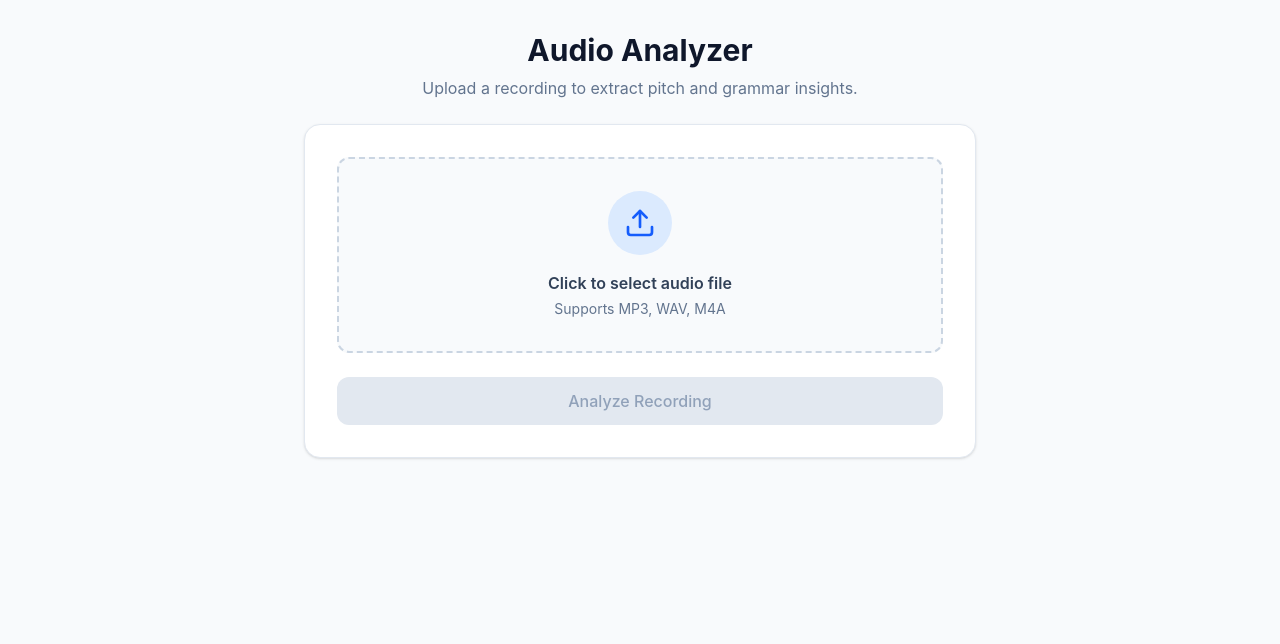
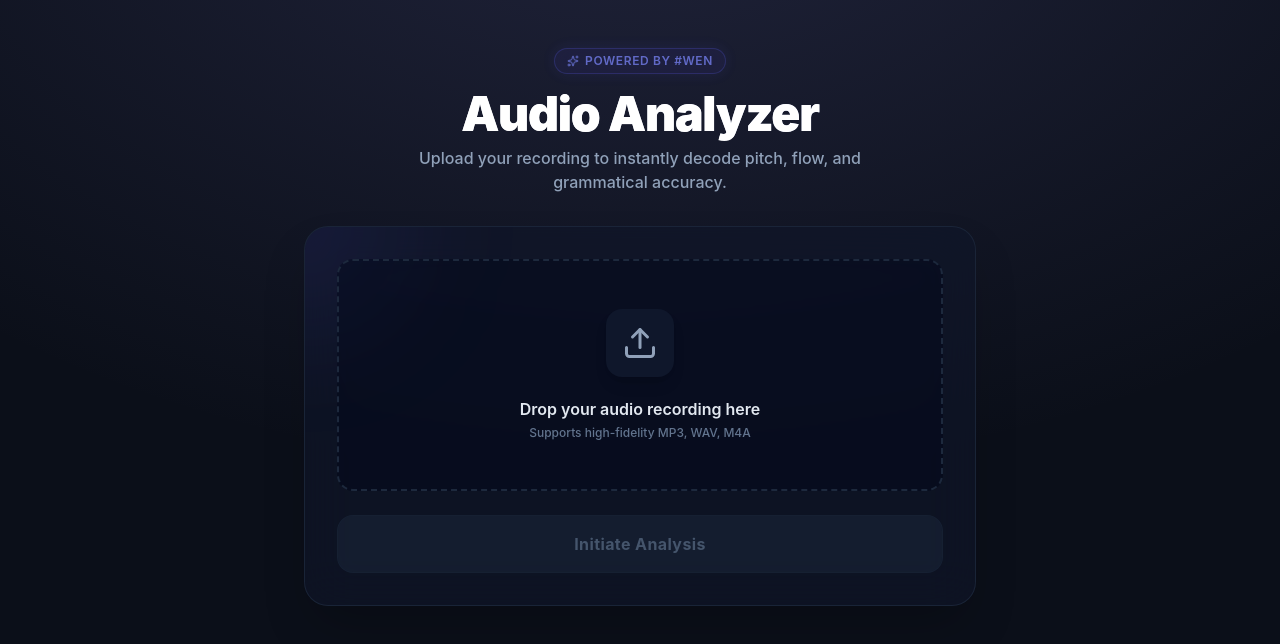
Before and after one commit to rickypanu/audio-analysis, a React (Vite) app in the folder client/: page / in a window 1280 px wide. Shown: the top 644 px of the page. Built offline with nearby package versions, Linux system fonts and the light colour scheme.

Commit message:
frontend

```diff
--- a/client/src/pages/Dashboard.jsx
+++ b/client/src/pages/Dashboard.jsx
@@ -1,21 +1,31 @@
-import React, { useState } from 'react';
-import { Upload, FileAudio, Loader2, CheckCircle, AlertCircle, Activity, Type } from 'lucide-react';
+import React, { useState } from "react";
+import {
+  Upload,
+  FileAudio,
+  Loader2,
+  CheckCircle,
+  AlertCircle,
+  Activity,
+  Type,
+  Sparkles,
+} from "lucide-react";
+import { analyzeAudio } from "../services/api";
 
 export default function Dashboard() {
   const [file, setFile] = useState(null);
   const [uploading, setUploading] = useState(false);
   const [result, setResult] = useState(null);
-  const [error, setError] = useState('');
+  const [error, setError] = useState("");
 
   const handleFileChange = (e) => {
     if (e.target.files && e.target.files[0]) {
       const selectedFile = e.target.files[0];
-      if (selectedFile.type.startsWith('audio/')) {
+      if (selectedFile.type.startsWith("audio/")) {
         setFile(selectedFile);
         setResult(null);
-        setError('');
+        setError("");
       } else {
-        setError('Please select a valid audio file (e.g., MP3, WAV).');
+        setError("Please select a valid audio file (e.g., MP3, WAV).");
         setFile(null);
       }
     }
@@ -25,48 +35,49 @@ export default function Dashboard() {
     if (!file) return;
 
     setUploading(true);
-    setError('');
-
-    // FormData is required to send files over HTTP
-    const formData = new FormData();
-    formData.append('file', file);
+    setError("");
 
     try {
-      // Ensure this URL matches your FastAPI server's address and port
-      const response = await fetch('http://127.0.0.1:8000/api/analyze-audio', {
-        method: 'POST',
-        body: formData,
-        // Note: Do NOT set 'Content-Type' header here.
-        // The browser automatically sets it to 'multipart/form-data' with the correct boundary.
-      });
-
-      if (!response.ok) {
-        const errorData = await response.json();
-        throw new Error(errorData.detail || 'Upload failed');
-      }
-
-      const data = await response.json();
+      const data = await analyzeAudio(file);
       setResult(data);
     } catch (err) {
-      setError(err.message || 'Could not connect to the server. Is FastAPI running?');
+      setError(
+        err.message || "Could not connect to the server. Is the backend awake?",
+      );
     } finally {
       setUploading(false);
     }
   };
 
   return (
-    <div className="min-h-screen bg-slate-50 p-8 font-sans text-slate-800">
-      <div className="max-w-2xl mx-auto space-y-6">
+    <div className="min-h-screen bg-[#0B0F19] bg-[radial-gradient(ellipse_80%_80%_at_50%_-20%,rgba(120,119,198,0.2),rgba(255,255,255,0))] p-6 md:p-12 font-sans text-slate-100 antialiased">
+      <div className="max-w-2xl mx-auto space-y-8">
+        {/* Top Branding & Header */}
+        <div className="text-center space-y-4 relative">
+          {/* #weN Premium Glow Badge */}
+          <div className="inline-flex items-center gap-1.5 px-3 py-1 rounded-full bg-indigo-500/10 border border-indigo-500/30 text-indigo-400 text-xs font-semibold tracking-wider uppercase backdrop-blur-md shadow-[0_0_15px_rgba(99,102,241,0.15)] animate-pulse">
+            <Sparkles size={12} />
+            Powered by #weN
+          </div>
 
-        {/* Header */}
-        <div className="text-center space-y-2">
-          <h1 className="text-3xl font-bold text-slate-900">Audio Analyzer</h1>
-          <p className="text-slate-500">Upload a recording to extract pitch and grammar insights.</p>
+          <div className="space-y-2">
+            <h1 className="text-4xl md:text-5xl font-black tracking-tight text-white bg-clip-text text-transparent bg-gradient-to-r from-white via-slate-200 to-indigo-200">
+              Audio Analyzer
+            </h1>
+            <p className="text-slate-400 max-w-md mx-auto text-sm md:text-base font-medium">
+              Upload your recording to instantly decode pitch, flow, and
+              grammatical accuracy.
+            </p>
+          </div>
         </div>
 
-        {/* Upload Card */}
-        <div className="bg-white p-8 rounded-2xl shadow-sm border border-slate-200">
-          <div className="flex flex-col items-center justify-center border-2 border-dashed border-slate-300 rounded-xl p-8 bg-slate-50 hover:bg-slate-100 transition-colors">
+        {/* Main Interface Box */}
+        <div className="bg-slate-900/60 backdrop-blur-xl p-6 md:p-8 rounded-3xl border border-slate-800/80 shadow-2xl relative overflow-hidden group">
+          {/* Subtle decorative glow */}
+          <div className="absolute -top-24 -left-24 w-48 h-48 bg-indigo-500/10 rounded-full blur-3xl pointer-events-none group-hover:bg-indigo-500/15 transition-all duration-500" />
+
+          {/* Upload Dropzone */}
+          <div className="relative">
             <input
               type="file"
               accept="audio/*"
@@ -76,77 +87,123 @@ export default function Dashboard() {
             />
             <label
               htmlFor="audio-upload"
-              className="flex flex-col items-center cursor-pointer space-y-4"
+              className={`flex flex-col items-center justify-center border-2 border-dashed rounded-2xl p-8 md:p-12 cursor-pointer transition-all duration-300
+                ${
+                  file
+                    ? "border-indigo-500/50 bg-indigo-500/[0.03] hover:bg-indigo-500/[0.06]"
+                    : "border-slate-800 bg-slate-950/40 hover:bg-slate-950/80 hover:border-slate-700"
+                }`}
             >
-              <div className="p-4 bg-blue-100 text-blue-600 rounded-full">
-                {file ? <FileAudio size={32} /> : <Upload size={32} />}
+              <div
+                className={`p-4 rounded-2xl transition-all duration-300 shadow-lg
+                ${
+                  file
+                    ? "bg-indigo-500 text-white shadow-indigo-500/20"
+                    : "bg-slate-900 text-slate-400 group-hover:text-slate-300"
+                }`}
+              >
+                {file ? (
+                  <FileAudio size={36} className="animate-bounce" />
+                ) : (
+                  <Upload size={36} />
+                )}
               </div>
-              <div className="text-center">
-                <span className="font-semibold text-slate-700">
-                  {file ? file.name : 'Click to select audio file'}
+
+              <div className="text-center mt-5 space-y-1">
+                <span className="font-semibold text-base block text-slate-200 group-hover:text-white transition-colors">
+                  {file ? file.name : "Drop your audio recording here"}
                 </span>
-                <p className="text-sm text-slate-500 mt-1">
-                  {file ? `${(file.size / (1024 * 1024)).toFixed(2)} MB` : 'Supports MP3, WAV, M4A'}
-                </p>
+                <span className="text-xs text-slate-500 block font-medium">
+                  {file
+                    ? `${(file.size / (1024 * 1024)).toFixed(2)} MB`
+                    : "Supports high-fidelity MP3, WAV, M4A"}
+                </span>
               </div>
             </label>
           </div>
 
           {error && (
-            <div className="mt-4 p-3 bg-red-50 text-red-700 rounded-lg flex items-center gap-2 text-sm">
-              <AlertCircle size={16} />
-              {error}
+            <div className="mt-4 p-4 bg-red-950/30 border border-red-500/30 text-red-400 rounded-xl flex items-center gap-3 text-sm animate-in fade-in zoom-in-95">
+              <AlertCircle size={18} className="shrink-0" />
+              <span className="font-medium">{error}</span>
             </div>
           )}
 
+          {/* Action Trigger Button */}
           <button
             onClick={handleUpload}
             disabled={!file || uploading}
-            className={`w-full mt-6 py-3 px-4 rounded-xl font-medium flex items-center justify-center gap-2 transition-all
-              ${!file || uploading
-                ? 'bg-slate-200 text-slate-400 cursor-not-allowed'
-                : 'bg-blue-600 text-white hover:bg-blue-700 shadow-sm'}`}
+            className={`w-full mt-6 py-4 px-6 rounded-2xl font-bold tracking-wide text-sm md:text-base flex items-center justify-center gap-2.5 transition-all duration-300
+              ${
+                !file || uploading
+                  ? "bg-slate-800/50 text-slate-600 cursor-not-allowed border border-slate-800/30"
+                  : "bg-gradient-to-r from-indigo-600 to-violet-600 hover:from-indigo-500 hover:to-violet-500 text-white shadow-[0_4px_20px_rgba(99,102,241,0.3)] hover:shadow-[0_4px_25px_rgba(99,102,241,0.4)] active:scale-[0.98]"
+              }`}
           >
             {uploading ? (
               <>
-                <Loader2 className="animate-spin" size={20} />
-                Analyzing Audio...
+                <Loader2 className="animate-spin text-white" size={20} />
+                <span className="animate-pulse">Parsing Voice Core...</span>
               </>
             ) : (
-              'Analyze Recording'
+              "Initiate Analysis"
             )}
           </button>
         </div>
 
-        {/* Results Card */}
+        {/* Structured Results Display */}
         {result && (
-          <div className="bg-white p-8 rounded-2xl shadow-sm border border-slate-200 animate-in fade-in slide-in-from-bottom-4">
-            <div className="flex items-center gap-2 text-green-600 mb-6">
-              <CheckCircle size={24} />
-              <h2 className="text-xl font-semibold">Analysis Complete</h2>
+          <div className="bg-slate-900/80 backdrop-blur-xl p-6 md:p-8 rounded-3xl border border-indigo-500/20 shadow-2xl space-y-6 relative overflow-hidden animate-in fade-in slide-in-from-bottom-6 duration-500">
+            {/* Soft decorative background glow */}
+            <div className="absolute -right-24 -bottom-24 w-52 h-52 bg-indigo-600/10 rounded-full blur-3xl pointer-events-none" />
+
+            <div className="flex items-center justify-between border-b border-slate-800/60 pb-4">
+              <div className="flex items-center gap-2.5 text-emerald-400">
+                <CheckCircle size={22} />
+                <h2 className="text-lg font-bold tracking-tight text-white">
+                  Diagnostics Complete
+                </h2>
+              </div>
+              <span className="text-[10px] font-mono tracking-widest text-slate-500 uppercase bg-slate-950 px-2.5 py-1 rounded-md border border-slate-800">
+                ID: #weN-Engine
+              </span>
             </div>
 
+            {/* Analytic Metrics */}
             <div className="grid grid-cols-1 md:grid-cols-2 gap-4">
-              <div className="p-4 rounded-xl bg-slate-50 border border-slate-100 space-y-2">
-                <div className="flex items-center gap-2 text-slate-500 mb-1">
-                  <Activity size={18} />
-                  <span className="text-sm font-medium">Acoustic Pitch</span>
+              <div className="p-5 rounded-2xl bg-slate-950/50 border border-slate-800 hover:border-slate-700/80 transition-all duration-300 space-y-2">
+                <div className="flex items-center gap-2 text-indigo-400 mb-1">
+                  <Activity size={16} />
+                  <span className="text-xs font-bold uppercase tracking-wider">
+                    Acoustic Pitch
+                  </span>
                 </div>
-                <p className="font-semibold text-lg">{result.analysis.pitch}</p>
+                <p className="text-sm md:text-base font-semibold text-slate-200 leading-relaxed">
+                  {result.analysis.pitch}
+                </p>
               </div>
 
-              <div className="p-4 rounded-xl bg-slate-50 border border-slate-100 space-y-2">
-                <div className="flex items-center gap-2 text-slate-500 mb-1">
-                  <Type size={18} />
-                  <span className="text-sm font-medium">Grammar Issues</span>
+              <div className="p-5 rounded-2xl bg-slate-950/50 border border-slate-800 hover:border-slate-700/80 transition-all duration-300 space-y-2">
+                <div className="flex items-center gap-2 text-indigo-400 mb-1">
+                  <Type size={16} />
+                  <span className="text-xs font-bold uppercase tracking-wider">
+                    Grammar Issues
+                  </span>
                 </div>
-                <p className="font-semibold text-lg">{result.analysis.grammar_issues_found} detected</p>
+                <p className="text-sm md:text-base font-semibold text-slate-200 leading-relaxed">
+                  {result.analysis.grammar_issues_found}
+                </p>
               </div>
             </div>
 
-            <div className="mt-4 p-4 rounded-xl bg-slate-50 border border-slate-100 space-y-2">
-              <span className="text-sm font-medium text-slate-500">Transcription</span>
-              <p className="text-slate-700 italic">"{result.analysis.transcription}"</p>
+            {/* Complete Transcription Segment */}
+            <div className="p-5 rounded-2xl bg-slate-950/50 border border-slate-800 hover:border-slate-700/80 transition-all duration-300 space-y-2.5">
+              <span className="text-xs font-bold text-indigo-400 uppercase tracking-wider">
+                Transcription
+              </span>
+              <p className="text-slate-300 leading-relaxed font-medium italic text-sm md:text-base">
+                "{result.analysis.transcription}"
+              </p>
             </div>
           </div>
         )}
--- /dev/null
+++ b/client/src/services/api.js
@@ -0,0 +1,34 @@
+// Centralized API configuration
+const API_BASE_URL = 'https://audio-analysis-3wya.onrender.com';
+
+/**
+ * Sends an audio file to the deployed FastAPI backend for analysis.
+ *
+ * @param {File} file - The audio file to upload and analyze.
+ * @returns {Promise<Object>} The JSON analysis result from Gemini.
+ */
+export async function analyzeAudio(file) {
+  const formData = new FormData();
+  formData.append('file', file);
+
+  const response = await fetch(`${API_BASE_URL}/api/analyze-audio`, {
+    method: 'POST',
+    body: formData,
+    // Note: Do NOT set the 'Content-Type' header here.
+    // The browser needs to automatically set it with the multipart boundary.
+  });
+
+  if (!response.ok) {
+    let errorMessage = 'Upload failed';
+    try {
+      const errorData = await response.json();
+      errorMessage = errorData.detail || errorMessage;
+    } catch {
+      // Fallback if the server didn't respond with valid JSON
+      errorMessage = `Server error: ${response.status} ${response.statusText}`;
+    }
+    throw new Error(errorMessage);
+  }
+
+  return await response.json();
+}
```
